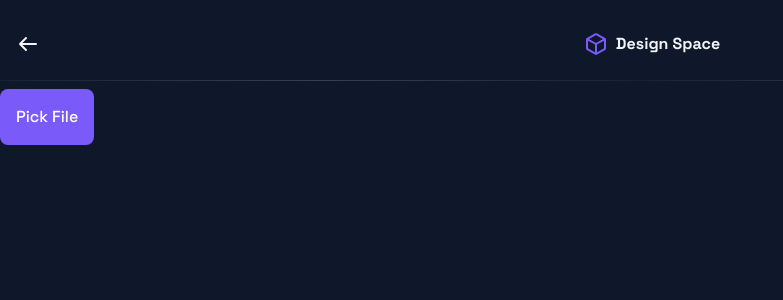
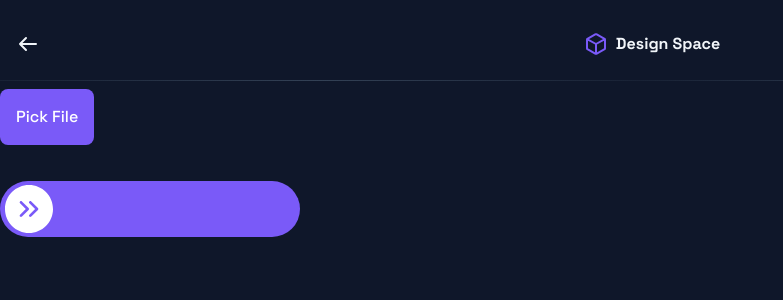
Before and after one commit to bento-club/flash, a Vue app: page /spaces/1/transfers in a window 1280 px wide. Shown: the top 300 px of the page, without its empty margins (0-783 px from the left). Built offline with nearby package versions, Linux system fonts and the light colour scheme.

Commit message:
feat: implement slide to do button

```diff
--- /dev/null
+++ b/src/components/SlideButton.vue
@@ -0,0 +1,113 @@
+<template>
+    <SliderRoot
+        :model-value="sliderValue"
+        :max="100"
+        :min="1"
+        class="slide-to-action min-w-75 h-14 bg-surface-brand p-x1 text-primary relative inline-block rounded-full"
+        @update:model-value="handleSliding"
+    >
+        <SliderThumb
+            class="thumb focus:outline-none block w-12 h-12"
+            :class="{
+                'transition-thumb': isTransitionsEnabled && !isThumbActive,
+            }"
+            aria-label="Volume"
+            @pointerdown="handleThumbPointerDown"
+            @pointerup="handleThumbPointerUp"
+        >
+            <SubtractIcon class="w-auto h-full text-white" />
+        </SliderThumb>
+    </SliderRoot>
+</template>
+
+<script setup lang="ts">
+import { onMounted, ref, watch } from "vue";
+import { SliderRoot, SliderThumb } from "radix-vue";
+import SubtractIcon from "#src/icons/SubtractIcon.vue";
+import { clamp } from "lodash";
+
+export interface SlideButtonProps {
+    modelValue: boolean;
+}
+
+export type SlideButtonEmits = {
+    "update:modelValue": [value: boolean];
+};
+
+const props = defineProps<SlideButtonProps>();
+const emit = defineEmits<SlideButtonEmits>();
+
+onMounted(() => {
+    setTimeout(() => {
+        isTransitionsEnabled.value = true;
+    }, 500);
+});
+
+const isTransitionsEnabled = ref(false);
+
+const MIN_SLIDE_VALUE = 3;
+const MAX_SLIDE_VALUE = 97;
+const COMPLETE_MIN_SLIDE_VALUE = Math.round(0.6 * MAX_SLIDE_VALUE);
+
+const sliderValue = ref([MIN_SLIDE_VALUE]);
+
+const isThumbActive = ref<boolean>(false);
+
+function handleThumbPointerDown() {
+    isThumbActive.value = true;
+}
+
+function handleThumbPointerUp() {
+    isThumbActive.value = false;
+}
+
+function handleSliding(payload: number[] | undefined) {
+    if (!payload) {
+        return;
+    }
+
+    if (!isThumbActive.value) {
+        return;
+    }
+
+    if (payload[0] < sliderValue.value[0]) {
+        return;
+    }
+
+    payload[0] = clamp(payload[0], MIN_SLIDE_VALUE, MAX_SLIDE_VALUE);
+
+    sliderValue.value = payload;
+}
+
+function watchAndStickSlider() {
+    watch(isThumbActive, () => {
+        if (sliderValue.value[0] < COMPLETE_MIN_SLIDE_VALUE) {
+            sliderValue.value = [MIN_SLIDE_VALUE];
+            emit("update:modelValue", false);
+        } else {
+            sliderValue.value = [MAX_SLIDE_VALUE];
+            emit("update:modelValue", true);
+        }
+    });
+}
+watchAndStickSlider();
+
+function syncSliderValue() {
+    watch([() => props.modelValue], () => {
+        if (props.modelValue) {
+            sliderValue.value = [MAX_SLIDE_VALUE];
+        } else {
+            sliderValue.value = [MIN_SLIDE_VALUE];
+        }
+    });
+}
+syncSliderValue();
+</script>
+
+<style lang="scss" scoped>
+.slide-to-action {
+    .transition-thumb {
+        transition: left 100ms linear;
+    }
+}
+</style>
--- /dev/null
+++ b/src/icons/SubtractIcon.vue
@@ -0,0 +1,12 @@
+<template>
+    <svg viewBox="0 0 48 48" fill="none" xmlns="http://www.w3.org/2000/svg">
+        <path
+            fill-rule="evenodd"
+            clip-rule="evenodd"
+            d="M24 48C37.2548 48 48 37.2548 48 24C48 10.7452 37.2548 0 24 0C10.7452 0 0 10.7452 0 24C0 37.2548 10.7452 48 24 48ZM16.9428 16.3905C16.4221 15.8698 15.5779 15.8698 15.0572 16.3905C14.5365 16.9112 14.5365 17.7554 15.0572 18.2761L20.781 24L15.0572 29.7239C14.5365 30.2446 14.5365 31.0888 15.0572 31.6095C15.5779 32.1302 16.4221 32.1302 16.9428 31.6095L23.6095 24.9428C24.1302 24.4221 24.1302 23.5779 23.6095 23.0572L16.9428 16.3905ZM26.2761 16.3905C25.7554 15.8698 24.9112 15.8698 24.3905 16.3905C23.8698 16.9112 23.8698 17.7554 24.3905 18.2761L30.1144 24L24.3905 29.7239C23.8698 30.2446 23.8698 31.0888 24.3905 31.6095C24.9112 32.1302 25.7554 32.1302 26.2761 31.6095L32.9428 24.9428C33.4635 24.4221 33.4635 23.5779 32.9428 23.0572L26.2761 16.3905Z"
+            fill="currentColor"
+        />
+    </svg>
+</template>
+
+<script setup lang="ts"></script>
--- a/src/pages/FileTransferPage.vue
+++ b/src/pages/FileTransferPage.vue
@@ -1,10 +1,19 @@
 <template>
     <SpaceLayout>
-        <FileItem v-for="file in selectedFiles" :file="file" state="base" />
+        <FileItem
+            v-for="file in selectedFiles"
+            :key="file.name"
+            :file="file"
+            state="base"
+        />
 
         <FilePicker v-model="selectedFiles">
             <AppButton> Pick file </AppButton>
         </FilePicker>
+
+        <div class="mt-9">
+            <SlideButton v-model="slided" />
+        </div>
     </SpaceLayout>
 </template>
 
@@ -12,10 +21,12 @@
 import AppButton from "#src/components/AppButton.vue";
 import FileItem from "#src/components/FileItem.vue";
 import FilePicker from "#src/components/FilePicker.vue";
+import SlideButton from "#src/components/SlideButton.vue";
 import SpaceLayout from "#src/layouts/SpaceLayout.vue";
 import { ref } from "vue";
 
 const selectedFiles = ref<FileList>();
+const slided = ref(false);
 </script>
 
 <style scoped lang="scss"></style>
```
